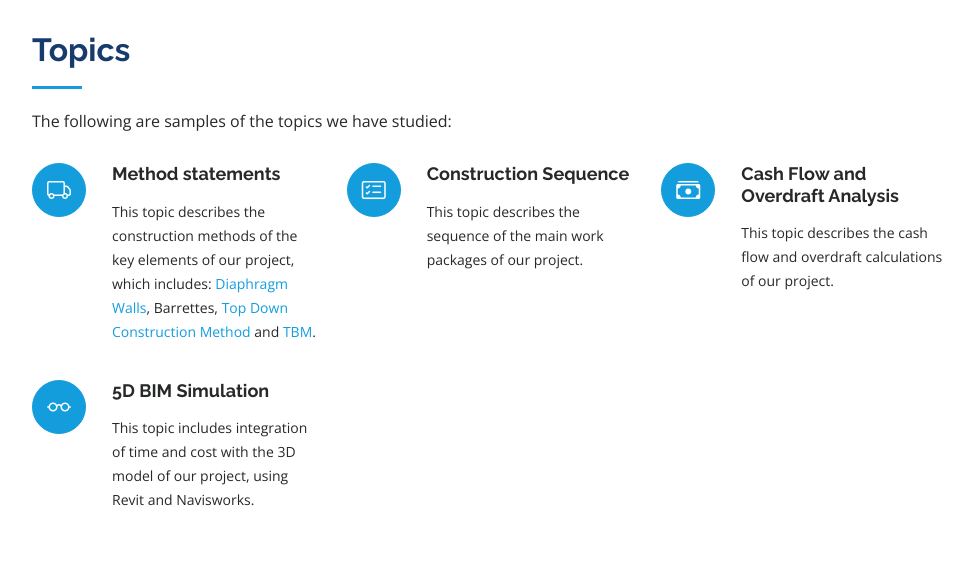
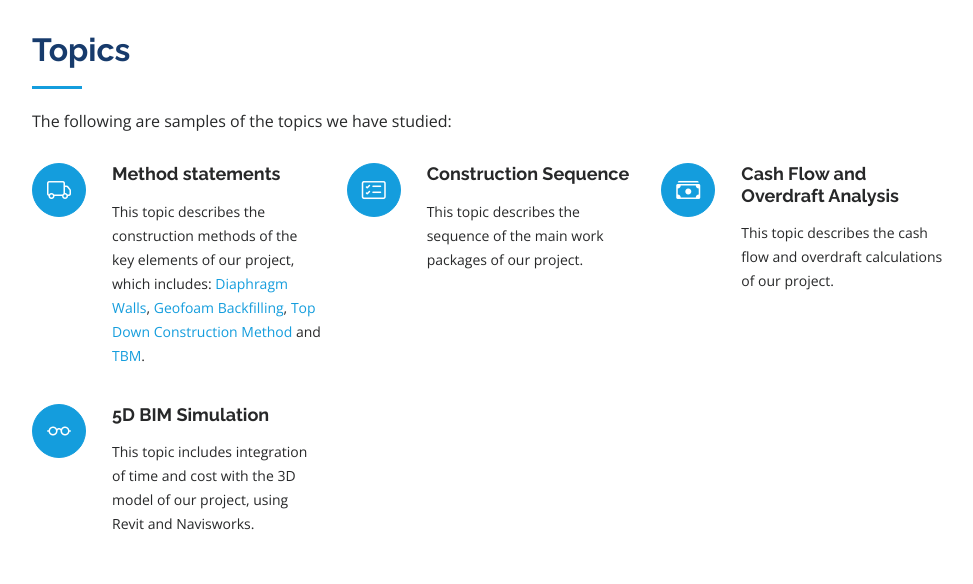
Before and after one commit to sami-m-g/gems, a Flask app: page / in a window 1280 px wide. Shown: the part 2961-3545 px from the top of the page, without its empty margins (298-1271 px from the left). Run offline with Flask 2, Linux system fonts and the light colour scheme; some libraries are stand-ins or nearby versions.

Commit message:
Added video for geofoam backfilling

```diff
--- a/templates/index.html
+++ b/templates/index.html
@@ -219,8 +219,9 @@
             <p class="description">
               This topic describes the construction methods of the key elements of our project,
               which includes: <a class="topic" href="https://www.youtube.com/watch?v=p4Kz73YXHC4">Diaphragm Walls</a>,
-              Barrettes, <a class="topic" href="https://www.youtube.com/watch?v=e2gCBVq7R6Q">Top Down Construction
-              Method</a> and <a class="topic" href="https://youtu.be/0zYdMZUqCnU?t=107">TBM</a>.
+              <a class="topic" href="https://www.youtube.com/watch?v=_AAEZ1Od_fU">Geofoam Backfilling</a>, <a
+                class="topic" href="https://www.youtube.com/watch?v=e2gCBVq7R6Q">Top Down Construction
+                Method</a> and <a class="topic" href="https://youtu.be/0zYdMZUqCnU?t=107">TBM</a>.
             </p>
           </div>
 
```
